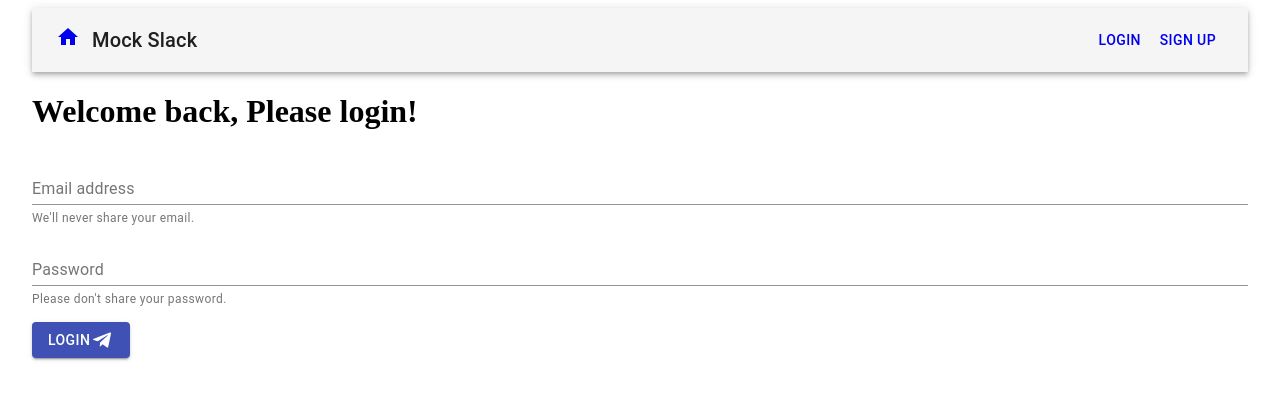
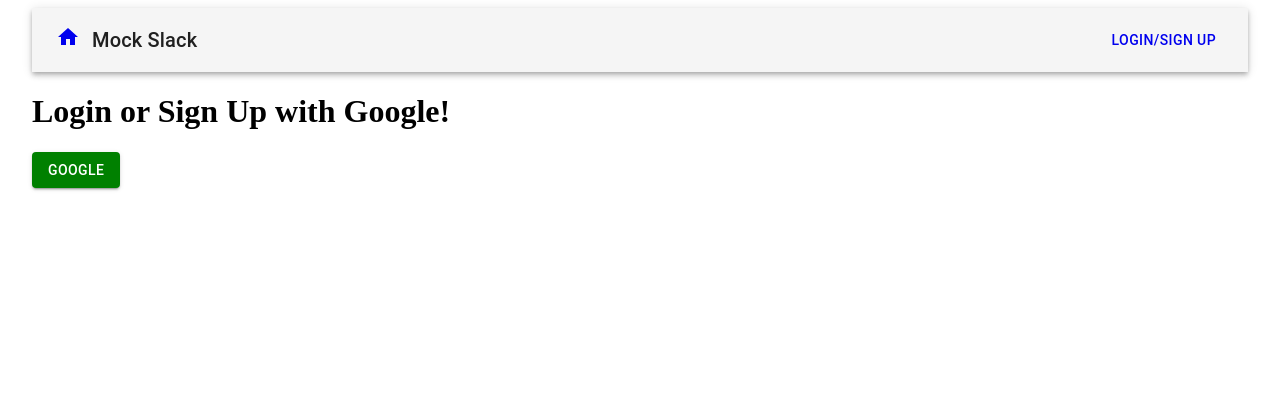
Before and after one commit to Tien96ng/mock-slack, a React (Create React App) app: page /login in a window 1280 px wide. Shown: the top 400 px of the page. Built offline with nearby package versions, Linux system fonts and the light colour scheme; no server answers.

Commit message:
Add Google Auth to login/signup

```diff
--- a/src/components/App.js
+++ b/src/components/App.js
@@ -1,4 +1,5 @@
-import React from "react";
+import React, { useState, useEffect } from "react";
+import firebase, { db, auth } from "../services/firebase";
 import { BrowserRouter as Router, Route } from "react-router-dom";
 import Nav from "./Nav";
 import Home from "./Home";
@@ -7,15 +8,27 @@ import SignUp from "./Signup"
 import Container from "@material-ui/core/Container"
 import '../css/App.css';
 
+function App() {
+  const [user, setUser] = useState(null);
 
-function App() {
+  const signInUser = () => {
+    const provider = new firebase.auth.GoogleAuthProvider();
+    auth.signInWithPopup(provider)
+      .then((result) => {
+        const user = result.user;
+        setUser(user);
+        console.log(user);
+      }).catch((error) => {
+        console.log(error);
+      });
+  }
   return (
     <Container maxWidth="lg">
       <Router>
         <Nav />
         <Route exact path="/" component={Home} />
-        <Route path="/login" component={Login} />
-        <Route path="/signup" component={SignUp} />
+        <Route path="/login" component={() => <Login signIn={signInUser} />} />
+        {/* <Route path="/signup" component={SignUp} /> */}
       </Router>
     </Container>
   );
--- a/src/components/Login.js
+++ b/src/components/Login.js
@@ -1,35 +1,20 @@
 import React from "react";
-import { Button, FormControl, Input, InputLabel, FormHelperText } from "@material-ui/core";
-import TelegramIcon from '@material-ui/icons/Telegram';
+import { Button } from "@material-ui/core";
 
-function Login() {
+function Login(props) {
   return (
     <>
-      <form>
-        <h1> Welcome back, Please login! </h1>
-        <FormControl margin="dense" fullWidth={true}>
-          <InputLabel htmlFor="email">Email address</InputLabel>
-          <Input id="email" aria-describedby="my-helper-text" />
-          <FormHelperText id="helper-email">We'll never share your email.</FormHelperText>
-        </FormControl>
-        <br />
-        <FormControl margin="dense" fullWidth={true}>
-          <InputLabel htmlFor="password">Password</InputLabel>
-          <Input id="password" aria-describedby="my-helper-text" />
-          <FormHelperText id="password-help">Please don't share your password.</FormHelperText>
-        </FormControl>
-        <br />
-        <FormControl margin="dense" >
-          <Button
-            type="submit"
-            variant="contained"
-            color="primary"
-          >
-            Login
-            <TelegramIcon />
-          </Button>
-        </FormControl>
-      </form>
+      <h1> Login or Sign Up with Google! </h1>
+      <Button
+        variant="contained"
+        style={{
+          backgroundColor: "green",
+          color: "white"
+        }}
+        onClick={props.signIn}
+      >
+        Google
+      </Button>
     </>
 
   );
--- a/src/components/Nav.js
+++ b/src/components/Nav.js
@@ -23,15 +23,7 @@ export default function Nav() {
             to="/login"
             style={{ textDecoration: 'none' }}
           >
-            Login
-          </NavLink>
-        </Button>
-        <Button color="inherit" className="move-left">
-          <NavLink
-            to="/signup"
-            style={{ textDecoration: 'none' }}
-          >
-            Sign Up
+            Login/Sign Up
           </NavLink>
         </Button>
       </Toolbar>
--- a/src/services/firebase.js
+++ b/src/services/firebase.js
@@ -15,3 +15,5 @@ firebase.initializeApp(firebaseConfig);
 
 export const db = firebase.firestore();
 export const auth = firebase.auth();
+
+export default firebase;
```
Also changed, not shown: src/components/Signup.js (+7 -1 lines).
